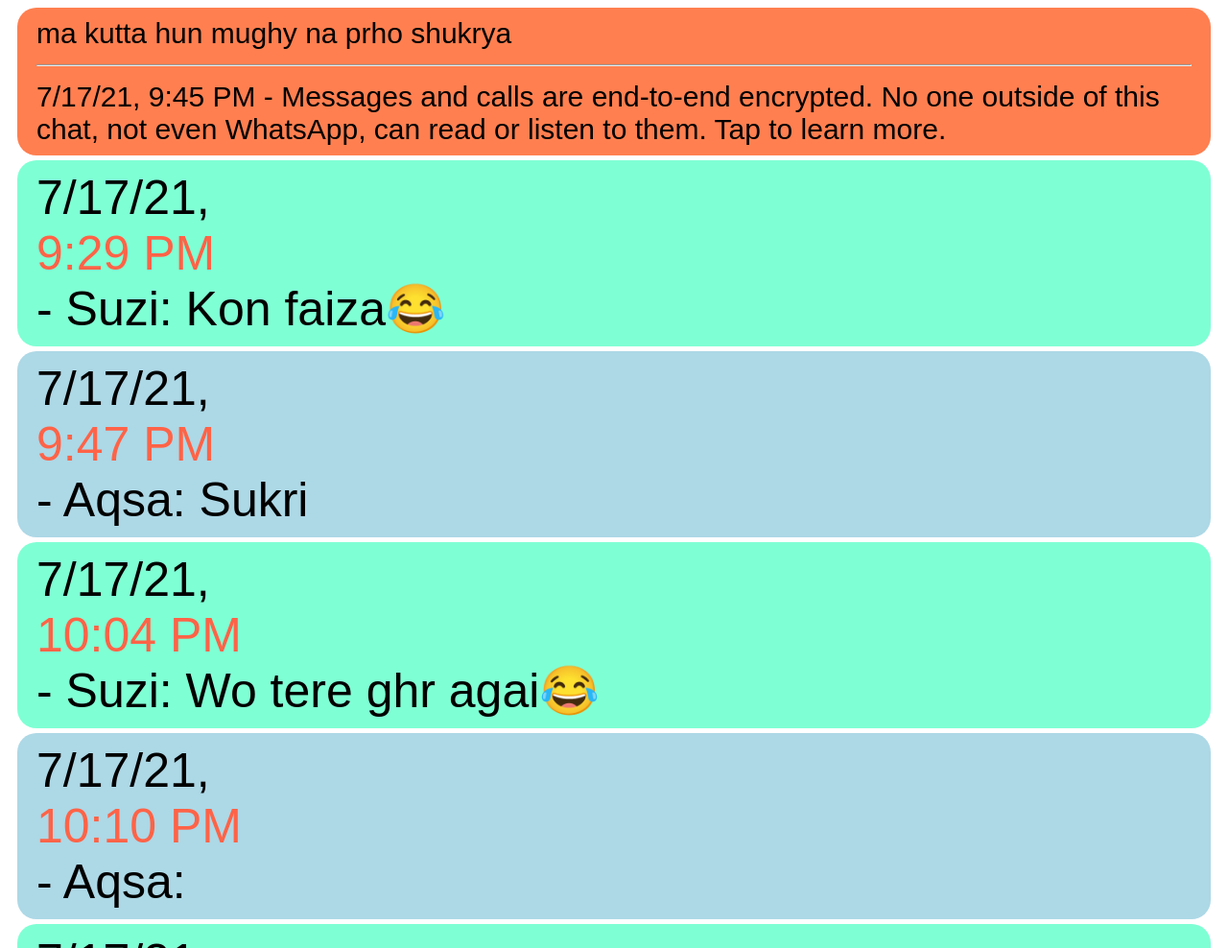
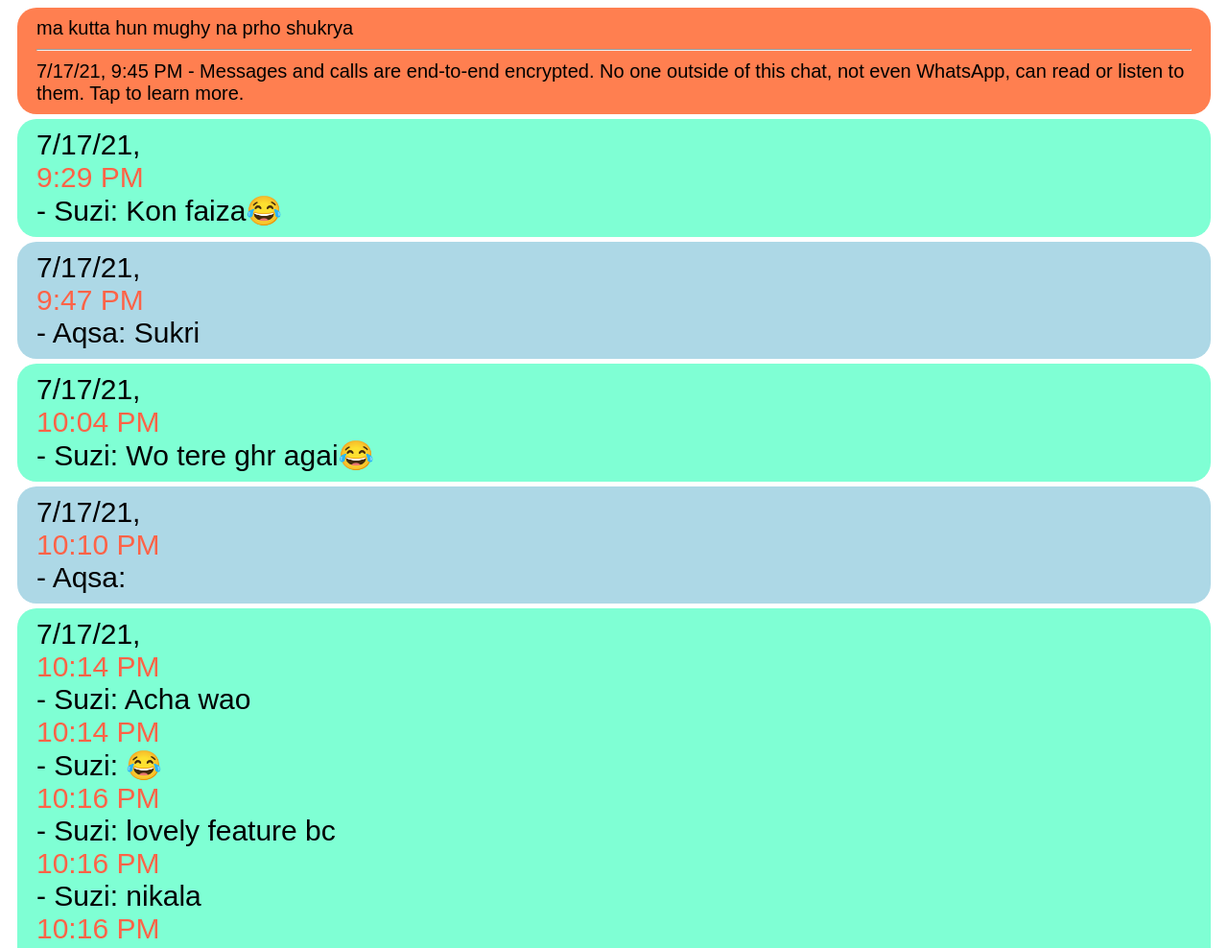
Before and after one commit to taimoorshahzada/fun, a plain HTML site: page index.html in a window 1280 px wide. Shown: the top 988 px of the page at 96% size. Drawn offline with Linux system fonts and the light colour scheme.

Commit message:
Update index.html

```diff
--- a/index.html
+++ b/index.html
@@ -8,7 +8,7 @@
     <title>Document</title>
     <style>
         .suzi{
-            font-size: 50px;
+            font-size: 30px;
             font-family: sans-serif;
             padding: 10px 20px;
             background-color: aquamarine;
@@ -16,7 +16,7 @@
             margin: 5px 10px;
         }
         .aqsa{
-            font-size: 50px;
+            font-size: 30px;
             font-family: sans-serif;
             padding: 10px 20px;
             background-color: lightblue;
@@ -26,7 +26,7 @@
         }
         .kutta{
 
-            font-size: 30px;
+            font-size: 20px;
             font-family: sans-serif;
             padding: 10px 20px;
             background-color: coral;
```
